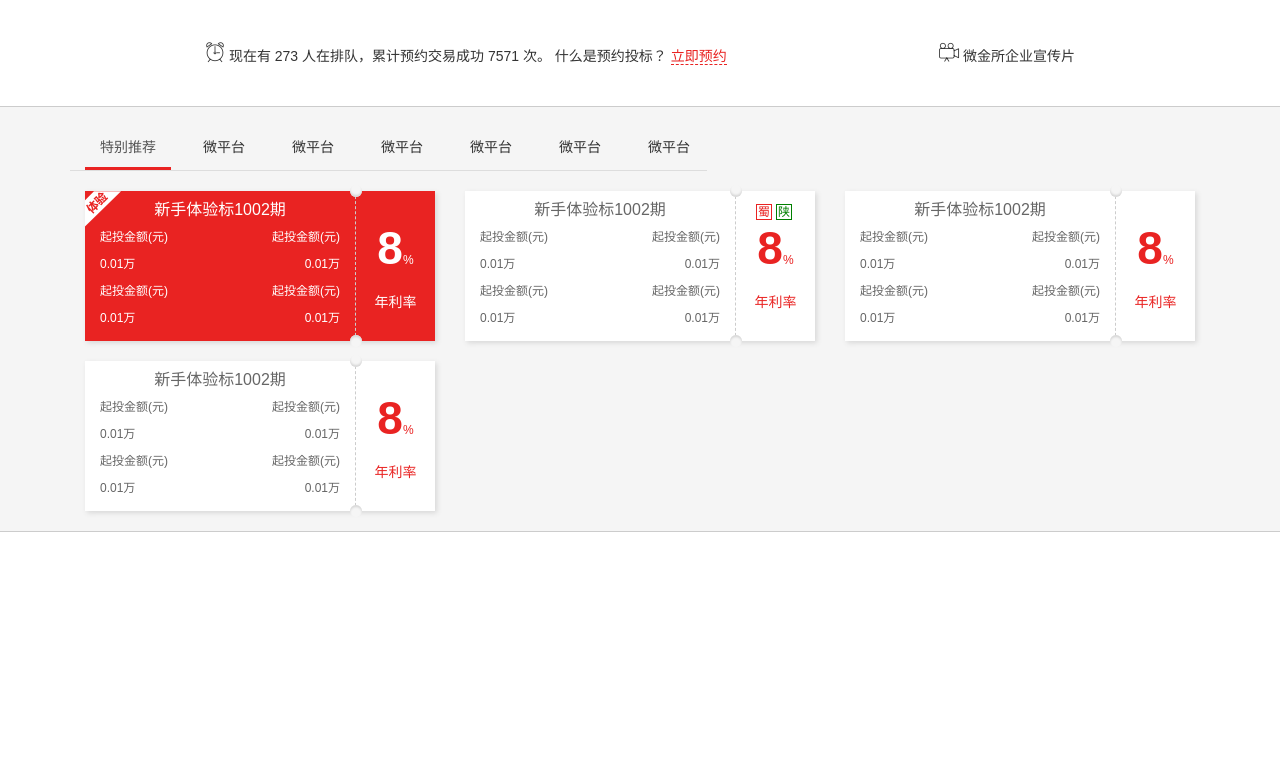
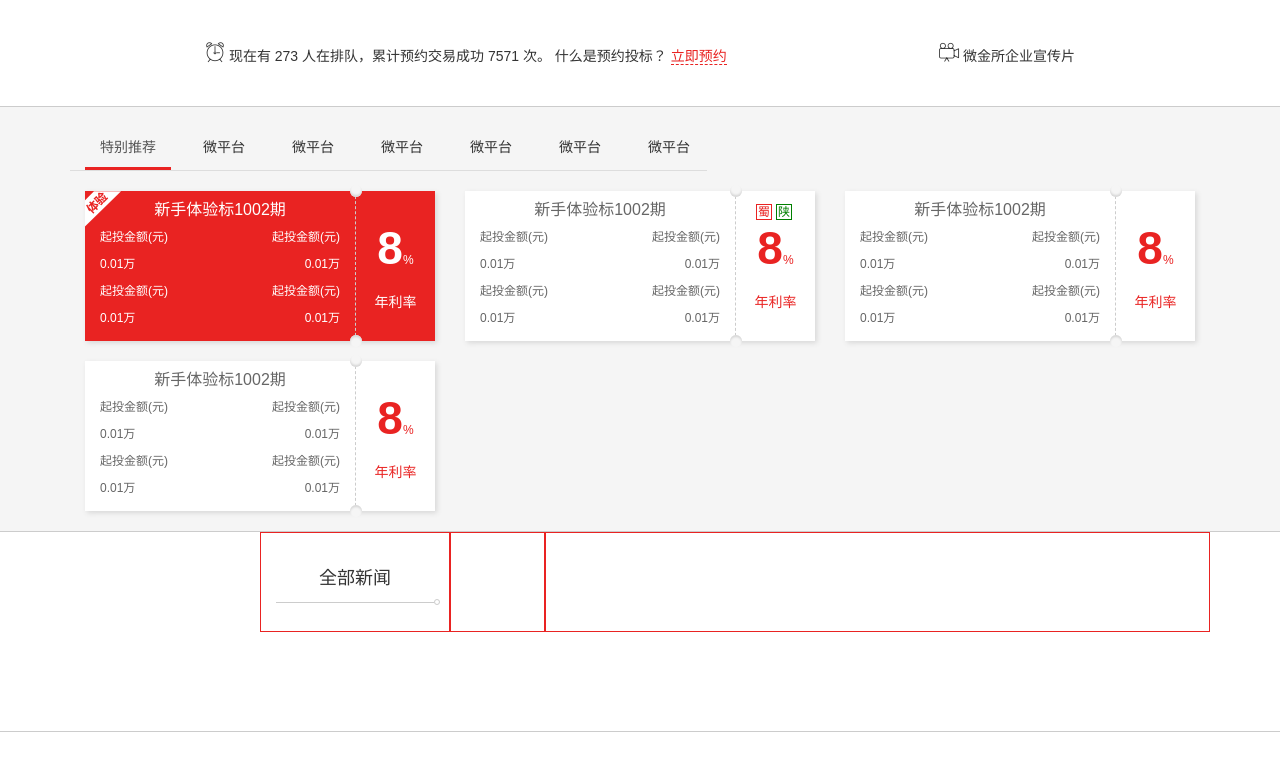
Before and after one commit to changdehua/weiJinSuo, a plain HTML site: page index.html in a window 1280 px wide. Shown: the part 715-1486 px from the top of the page. Before the commit the page ends 1267 px from the top, so only its background shows below. Drawn offline with Linux system fonts and the light colour scheme; files whose address does not match are found by name.

Commit message:
新闻模块-新闻标题完毕

```diff
--- a/css/index.css
+++ b/css/index.css
@@ -307,7 +307,6 @@ a {
 .wjs_product {
   padding: 20px 0;
   border-bottom: 1px solid #ccc;
-  margin-bottom: 20px;
   background-color: #f5f5f5;
 }
 .wjs_product .nav-tabs-parent {
@@ -500,3 +499,33 @@ a {
   color: green;
   border-color: green;
 }
+
+/* 新闻模块 */
+.wjs_news {
+  height: 200px;
+  border-bottom: 1px solid #ccc;
+  margin-bottom: 200px;
+}
+.wjs_news .container>div {
+  height: 100px;
+  border: 1px solid #e92322;
+  text-align: center;
+}
+.wjs_news .container>div>.wjs_news_title {
+  font-size: 18px;
+  border-bottom: 1px solid #ccc;
+  height: 50px;
+  line-height: 50px;
+  position: relative;
+}
+.wjs_news .container>div>.wjs_news_title::after {
+  content: "";
+  position: absolute;
+  height: 6px;
+  width: 6px;
+  right: -6px;
+  bottom: -3px;
+  border-radius: 50%;
+  border: 1px solid #ccc;
+
+}
--- a/index.html
+++ b/index.html
@@ -330,7 +330,15 @@
         </div>
     </section>
     <!-- 新闻 -->
-    <section class="wjs_news"></section>
+    <section class="wjs_news">
+        <div class="container">
+            <div class="col-md-2 col-md-offset-2">
+                <h3 class="wjs_news_title">全部新闻</h3>
+            </div>
+            <div class="col-md-1"></div>
+            <div class="col-md-7"></div>
+        </div>
+    </section>
     <!-- 合作伙伴 -->
     <footer class="wjs_partner"></footer>
 
```
